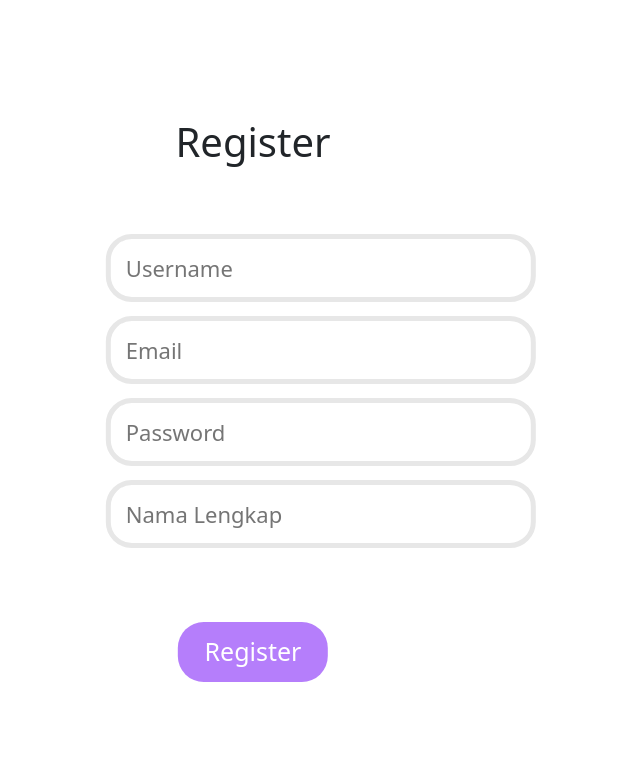
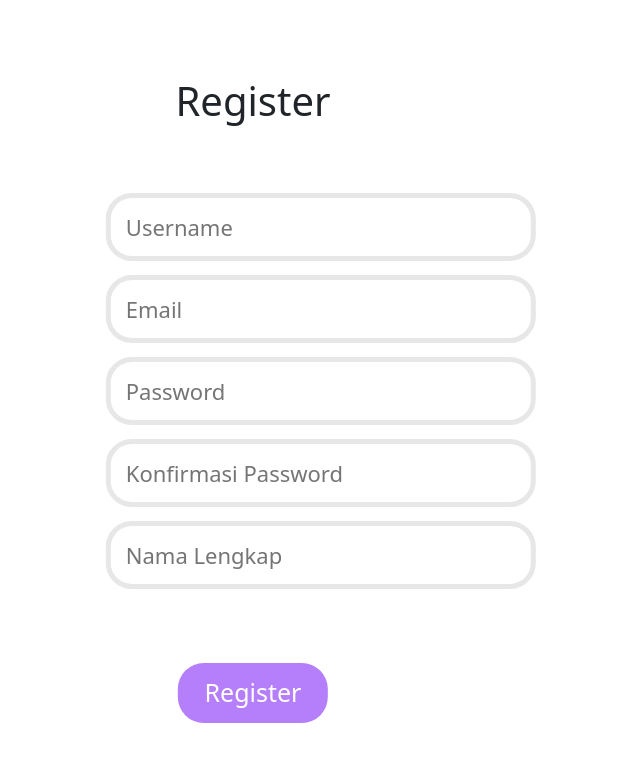
Before and after one commit to zflash123/IrrigationReport, a React (Vite) app: page /register in a window 1280 px wide. Shown: the top 762 px of the page, without its empty margins (387-1027 px from the left). Built offline with nearby package versions, Linux system fonts and the light colour scheme.

Commit message:
Add confirm_password input element. Add checker. If the password inputted and confirm_password inputted do not match, show an error toast, then change isLoading to false and return an empty value.

```diff
--- a/src/components/RegisterForm.jsx
+++ b/src/components/RegisterForm.jsx
@@ -24,6 +24,11 @@ const RegisterForm = ({changeIsLoading}) => {
       .filter((input) => input.name)
       .reduce((obj, input) => Object.assign(obj, { [input.name]: input.value }), {});
 
+    if(data.password != data.confirm_password){
+      toast.error("Password yang anda inputkan dengan Konfirmasi Password tidak sama");
+      changeIsLoading(false);
+      return;
+    }
     fetch(finalFormEndpoint, {
       method: 'POST',
       headers: {
@@ -82,6 +87,7 @@ const RegisterForm = ({changeIsLoading}) => {
       <input type="text" name="username" className="r-form-input" id="register-username" placeholder="Username" required /><br></br>
       <input type="text" name="email" className="r-form-input" id="register-email" placeholder="Email" required /><br></br>
       <input type="password" name="password" className="r-form-input" id="register-password" placeholder="Password" required /><br></br>
+      <input type="password" name="confirm_password" className="r-form-input" id="register-password" placeholder="Konfirmasi Password" required /><br></br>
       <input type="text" name="fullname" className="r-form-input" id="register-fullname" placeholder="Nama Lengkap" required /><br></br>
       <input type="hidden" name="urole_id" value={"1d3c9d35-3d02-4b42-ad44-b75ca8c4e4fa"}/><br></br>
       <button className="register-button">Register</button>
```
